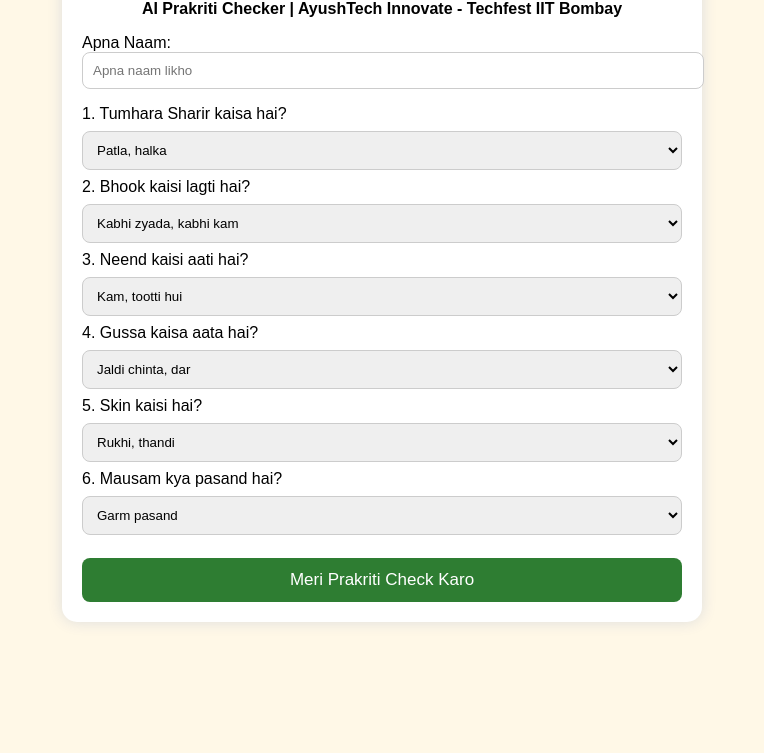
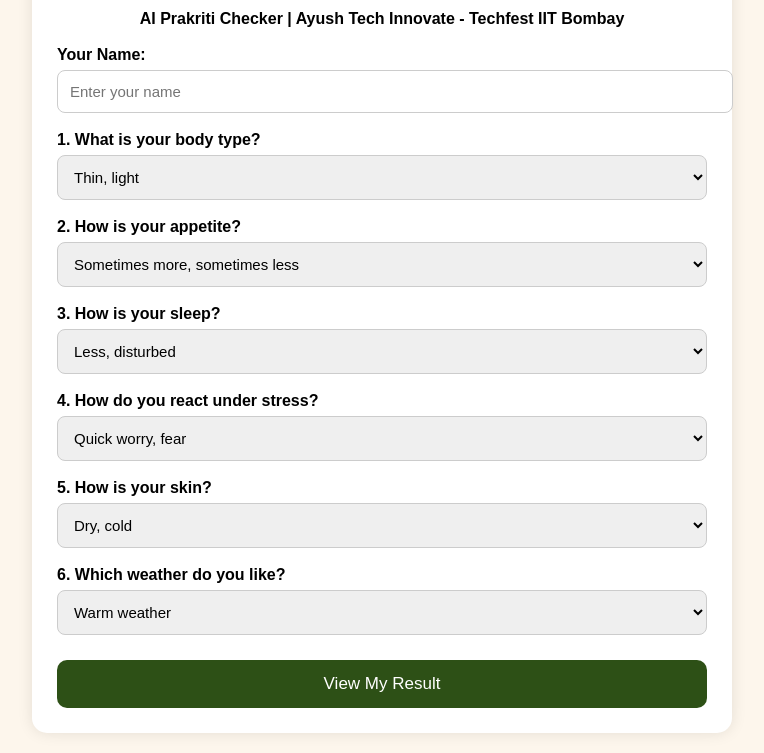
Before and after one commit to NareshMajhi7/AyurParam-Pioneers, a plain HTML site: page index.html in a window 1280 px wide. Shown: the part 116-869 px from the top of the page, without its empty margins (258-1022 px from the left). Before the commit the page ends 800 px from the top, so only its background shows below. Drawn offline with Linux system fonts and the light colour scheme.

Commit message:
Update index.html

```diff
--- a/index.html
+++ b/index.html
@@ -1,62 +1,91 @@
 <!DOCTYPE html>
-<html lang="hi">
+<html lang="en">
 <head>
 <meta charset="UTF-8">
 <meta name="viewport" content="width=device-width, initial-scale=1.0">
 <title>AyurParam - AI Prakriti Checker</title>
 <style>
-body{font-family:Arial;background:#fff8e7;margin:0;padding:15px}
-.box{max-width:600px;margin:auto;background:white;padding:20px;border-radius:15px;box-shadow:0 0 15px #ddd}
-h1{color:#2e7d32;text-align:center} h2{color:#ef6c00}
-button{background:#2e7d32;color:white;border:none;padding:12px 20px;border-radius:8px;width:100%;font-size:17px;margin-top:15px;cursor:pointer}
-select{width:100%;padding:10px;margin:8px 0;border-radius:8px;border:1px solid #ccc}
-.result{background:#e8f5e9;padding:15px;border-radius:10px;margin-top:15px;display:none}
+body{font-family:Arial,sans-serif;background:#fdf6ec;margin:0;padding:20px}
+.card{max-width:650px;margin:auto;background:#fff;padding:25px;border-radius:15px;box-shadow:0 0 15px rgba(0,0,0,0.1)}
+h1{text-align:center;color:#2d5016}
+p.sub{text-align:center;font-weight:bold}
+label{font-weight:bold;display:block;margin-top:18px}
+input,select{width:100%;padding:12px;margin-top:6px;border:1px solid #ccc;border-radius:8px;font-size:15px}
+button{width:100%;padding:14px;margin-top:25px;background:#2d5016;color:#fff;border:none;border-radius:10px;font-size:17px;cursor:pointer}
+#result{margin-top:25px;background:#f0f7e6;padding:20px;border-radius:12px;display:none}
+h2{color:#2d5016}
 </style>
 </head>
 <body>
-<div class="box">
+<div class="card">
 <h1>🌿 AyurParam</h1>
-<p style="text-align:center"><b>AI Prakriti Checker | AyushTech Innovate - Techfest IIT Bombay</b></p>
-<p>Apna Naam: <input id="name" placeholder="Apna naam likho" style="width:100%;padding:10px;border-radius:8px;border:1px solid #ccc"></p>
+<p class="sub">AI Prakriti Checker | Ayush Tech Innovate - Techfest IIT Bombay</p>
 
-<label>1. Tumhara Sharir kaisa hai?</label>
-<select id="q1"><option value="vata">Patla, halka</option><option value="pitta">Medium, garm rehta hai</option><option value="kapha">Bhara hua, bhari</option></select>
+<label>Your Name:</label>
+<input type="text" id="name" placeholder="Enter your name">
 
-<label>2. Bhook kaisi lagti hai?</label>
-<select id="q2"><option value="vata">Kabhi zyada, kabhi kam</option><option value="pitta">Bahut tez, time pe chahiye</option><option value="kapha">Kam, der se lagti hai</option></select>
+<label>1. What is your body type?</label>
+<select id="q1">
+<option value="vata">Thin, light</option>
+<option value="pitta">Medium, muscular</option>
+<option value="kapha">Heavy, strong</option>
+</select>
 
-<label>3. Neend kaisi aati hai?</label>
-<select id="q3"><option value="vata">Kam, tootti hui</option><option value="pitta">Theek, 6-7 ghante</option><option value="kapha">Gehri, 8+ ghante</option></select>
+<label>2. How is your appetite?</label>
+<select id="q2">
+<option value="vata">Sometimes more, sometimes less</option>
+<option value="pitta">Strong, always hungry</option>
+<option value="kapha">Slow, less hunger</option>
+</select>
 
-<label>4. Gussa kaisa aata hai?</label>
-<select id="q4"><option value="vata">Jaldi chinta, dar</option><option value="pitta">Jaldi gussa, tez</option><option value="kapha">Shant, der se gussa</option></select>
+<label>3. How is your sleep?</label>
+<select id="q3">
+<option value="vata">Less, disturbed</option>
+<option value="pitta">Medium, sound</option>
+<option value="kapha">Deep, long</option>
+</select>
 
-<label>5. Skin kaisi hai?</label>
-<select id="q5"><option value="vata">Rukhi, thandi</option><option value="pitta">Garm, daane wali</option><option value="kapha">Mulayam, thandi</option></select>
+<label>4. How do you react under stress?</label>
+<select id="q4">
+<option value="vata">Quick worry, fear</option>
+<option value="pitta">Anger, irritation</option>
+<option value="kapha">Calm, lazy</option>
+</select>
 
-<label>6. Mausam kya pasand hai?</label>
-<select id="q6"><option value="vata">Garm pasand</option><option value="pitta">Thanda pasand</option><option value="kapha">Garm aur sukha pasand</option></select>
+<label>5. How is your skin?</label>
+<select id="q5">
+<option value="vata">Dry, cold</option>
+<option value="pitta">Warm, reddish, oily</option>
+<option value="kapha">Soft, oily, cool</option>
+</select>
 
-<button onclick="check()">Meri Prakriti Check Karo</button>
+<label>6. Which weather do you like?</label>
+<select id="q6">
+<option value="vata">Warm weather</option>
+<option value="pitta">Cool weather</option>
+<option value="kapha">Warm, dry weather</option>
+</select>
 
-<div id="res" class="result"></div>
+<button onclick="check()">View My Result</button>
+
+<div id="result"></div>
 </div>
 
 <script>
 function check(){
-let v=0,p=0,k=0;
-for(let i=1;i<=6;i++){
-let val=document.getElementById("q"+i).value;
-if(val=="vata") v++; if(val=="pitta") p++; if(val=="kapha") k++;
-}
-let name=document.getElementById("name").value || "Dost";
-let prakriti="", diet="", herb="", routine="";
-if(v>=p && v>=k){prakriti="VATA"; diet="Ghee, doodh, garam khana, badam, khajoor. Thanda aur sukha khana kam karo."; herb="Ashwagandha aur Brahmi"; routine="Roz 7-8 ghante so, tel malish kar, garam paani pi.";}
-else if(p>=v && p>=k){prakriti="PITTA"; diet="Nariyal paani, kheera, doodh, meetha. Mirchi, khatta, tala hua kam karo."; herb="Amla aur Shatavari"; routine="Dhoop se bacho, thanda khana khao, gussa kam karo.";}
-else{prakriti="KAPHA"; diet="Halka khana, adrak chai, shahad, hari sabzi. Meetha aur tala hua band."; herb="Trikatu aur Giloy"; routine="Subah jaldi utho, 30 min walk / yoga karo.";}
-
-document.getElementById("res").style.display="block";
-document.getElementById("res").innerHTML="<h2>Namaste "+name+"! Tumhari Prakriti hai: "+prakriti+"</h2><b>🍽️ Diet:</b> "+diet+"<br><br><b>🌿 Ayurvedic Herb:</b> "+herb+"<br><br><b>☀️ Dincharya:</b> "+routine+"<br><br><small>Note: Ye AI based general jankari hai, bimari ke liye doctor se salah lein.</small>";
+let name=document.getElementById('name').value || 'Friend';
+let scores={vata:0,pitta:0,kapha:0};
+for(let i=1;i<=6;i++){ scores[document.getElementById('q'+i).value]++; }
+let dosha = Object.keys(scores).reduce((a,b)=> scores[a]>scores[b]?a:b);
+let data={
+vata:{title:"VATA DOSHA",diet:"Warm, oily food, Ghee, Milk, Cooked vegetables. Avoid cold and dry food.",herbs:"Ashwagandha, Shatavari, Brahmi",routine:"Early sleep, Oil massage, Warm water, Yoga"},
+pitta:{title:"PITTA DOSHA",diet:"Cool food, Coconut water, Cucumber, Sweet fruits. Avoid spicy and oily food.",herbs:"Amla, Giloy, Brahmi",routine:"Cool bath, Meditation, Avoid afternoon sun"},
+kapha:{title:"KAPHA DOSHA",diet:"Light, spicy food, Honey, Green vegetables. Avoid sweets and oily food.",herbs:"Triphala, Trikatu, Giloy",routine:"Early morning walk, Exercise, Dry brushing"}
+};
+let d=data[dosha];
+document.getElementById('result').style.display='block';
+document.getElementById('result').innerHTML=`<h2>Hello ${name}, Your Result: ${d.title}</h2><p><b>Recommended Diet:</b> ${d.diet}</p><p><b>Recommended Herbs:</b> ${d.herbs}</p><p><b>Daily Routine:</b> ${d.routine}</p>`;
+window.scrollTo(0,document.body.scrollHeight);
 }
 </script>
 </body>
```
